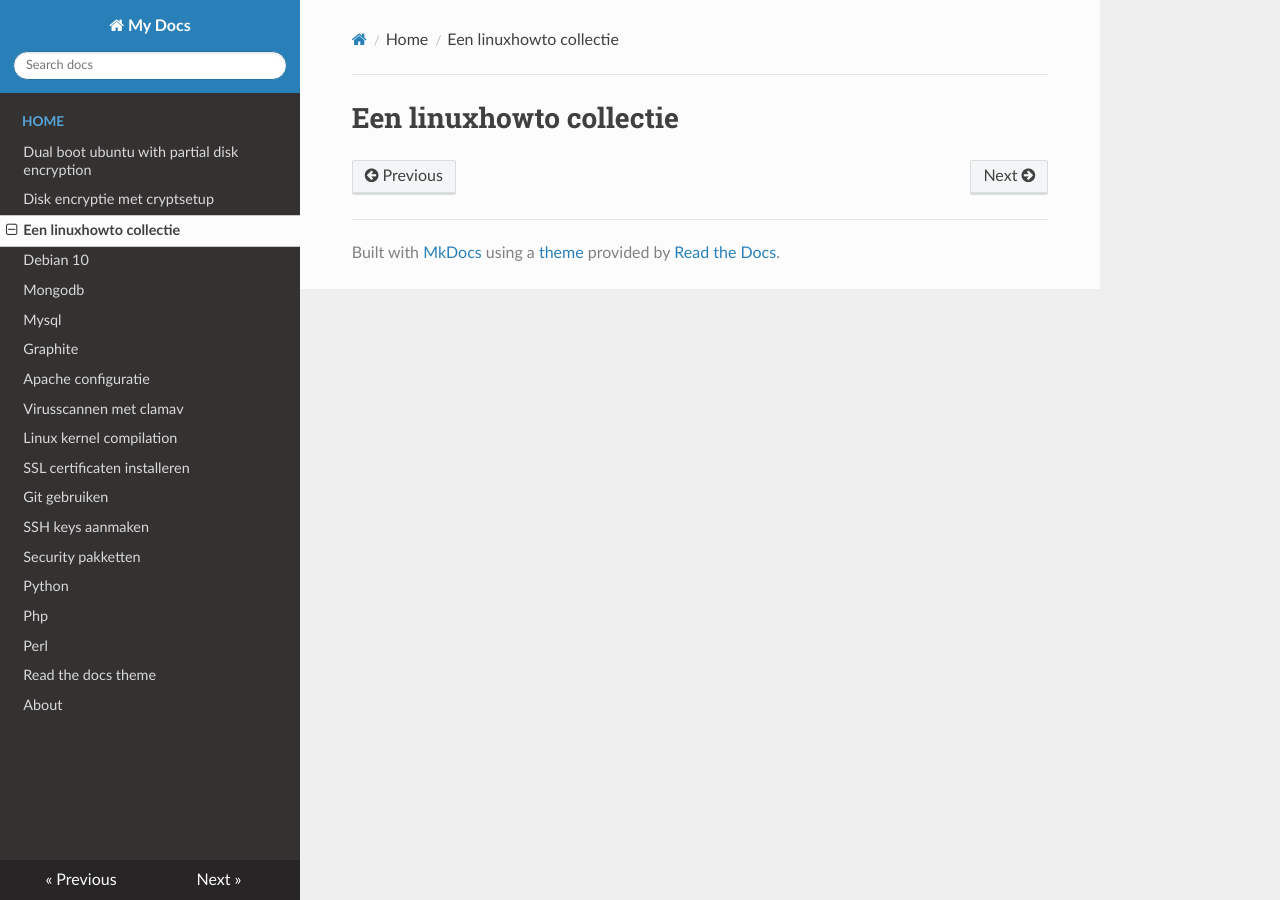
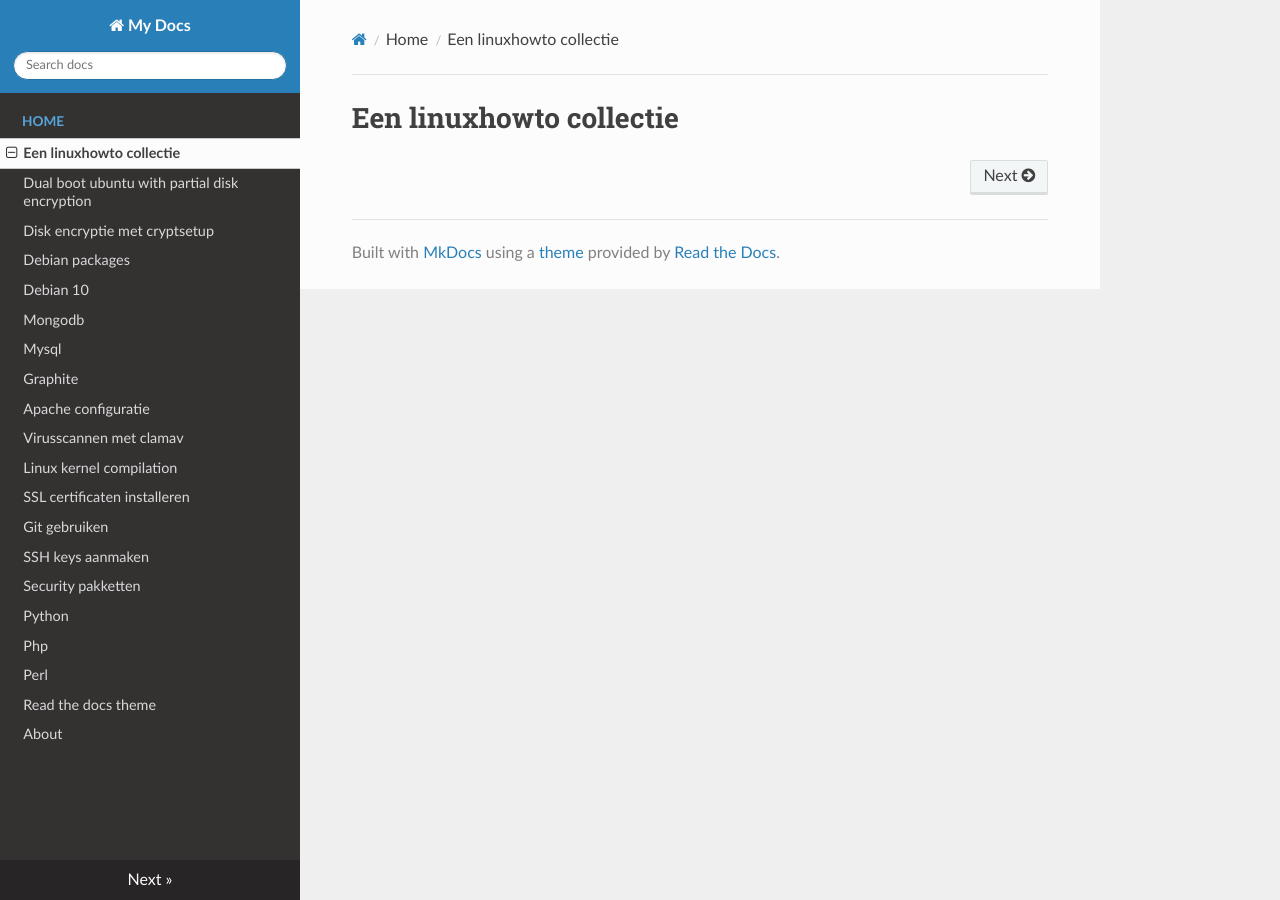
Before and after one commit to MatthewBuchananAstley/linuxhowto, an MkDocs documentation site: the page built from docs/index.md, in a window 1280 px wide. Built offline with MkDocs 1.6.1, drawn with Linux system fonts in a browser that asks for light colours; nearby versions of some CDN libraries; part of the change alters nothing that is shown.

```diff
--- a/mkdocs.yml
+++ b/mkdocs.yml
@@ -1,9 +1,10 @@
 site_name: My Docs
 nav:
     - Home:
+        - index.md
         - dual_boot_ubuntu_with_partial_disk_encryption.md
         - cryptsetup.md
-        - index.md
+        - debianpackages.md
         - debian10.md
         - mongodb.md
         - mysql.md
```
